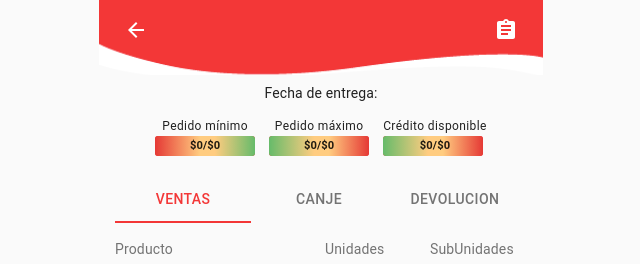
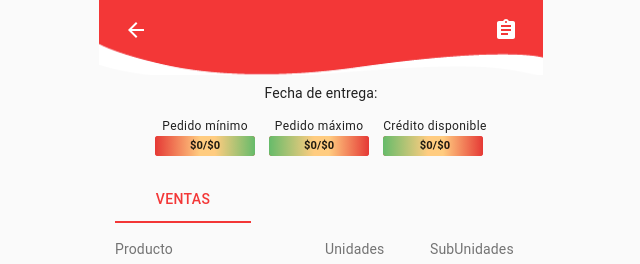
Before and after one commit to jaime12463/ETMTest, a React (Create React App) app: page /ingresarPedido in a window 1280 px wide. Shown: the top 264 px of the page, without its empty margins (319-959 px from the left). Built offline with nearby package versions, Linux system fonts and the light colour scheme.

Commit message:
Se elimina las tabs no utilizadas.

```diff
--- a/src/pages/TomaPedidoDelClienteActual/index.tsx
+++ b/src/pages/TomaPedidoDelClienteActual/index.tsx
@@ -87,14 +87,6 @@ function TabsPedidoActual() {
 			label: t('general.ventas'),
 			component: TabVentas,
 		},
-		{
-			label: t('general.canje'),
-			component: <h1>Canje</h1>,
-		},
-		{
-			label: t('general.devolucion'),
-			component: <h1>Devolucion</h1>,
-		},
 	];
 
 	return <Tabs tabs={tabs} />;
```
